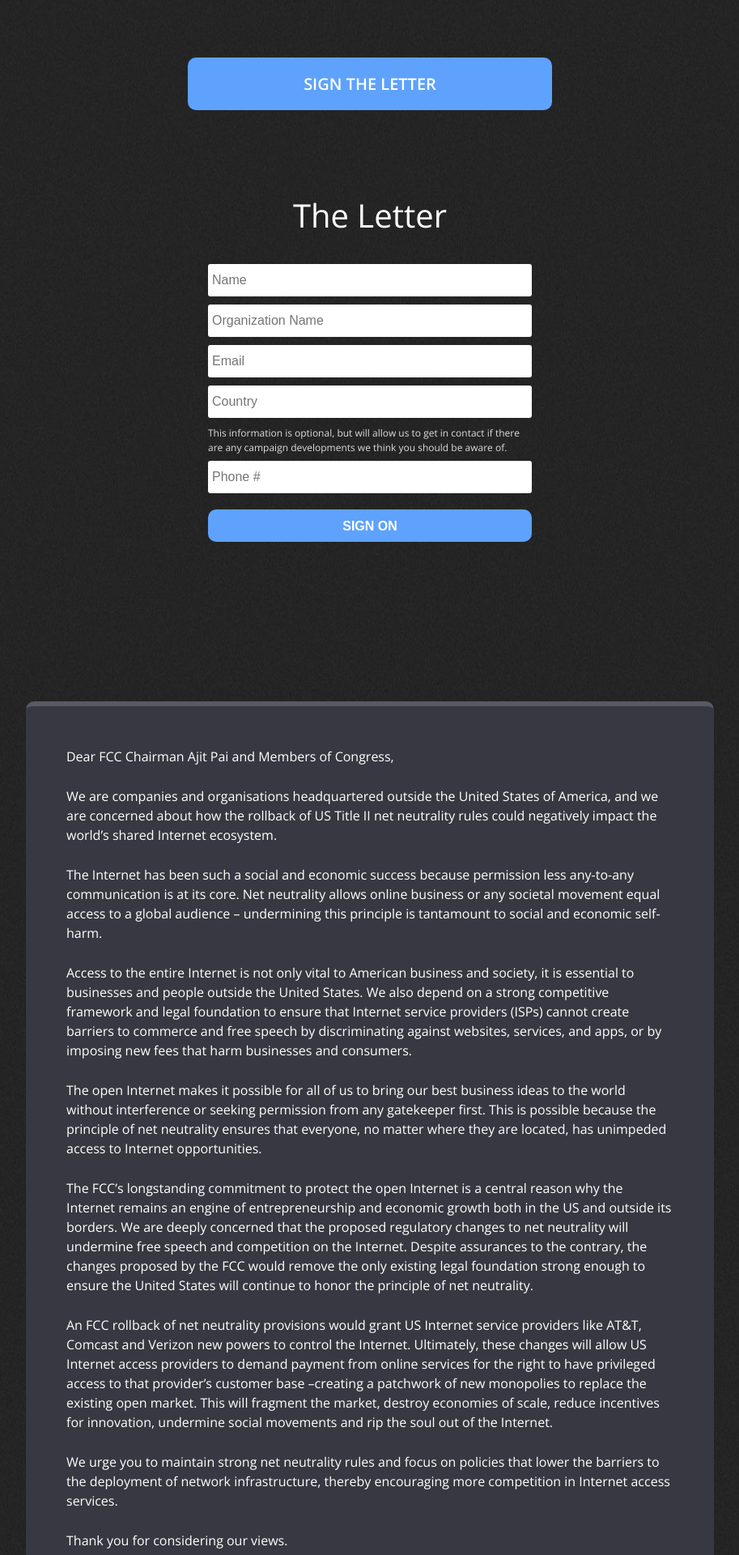
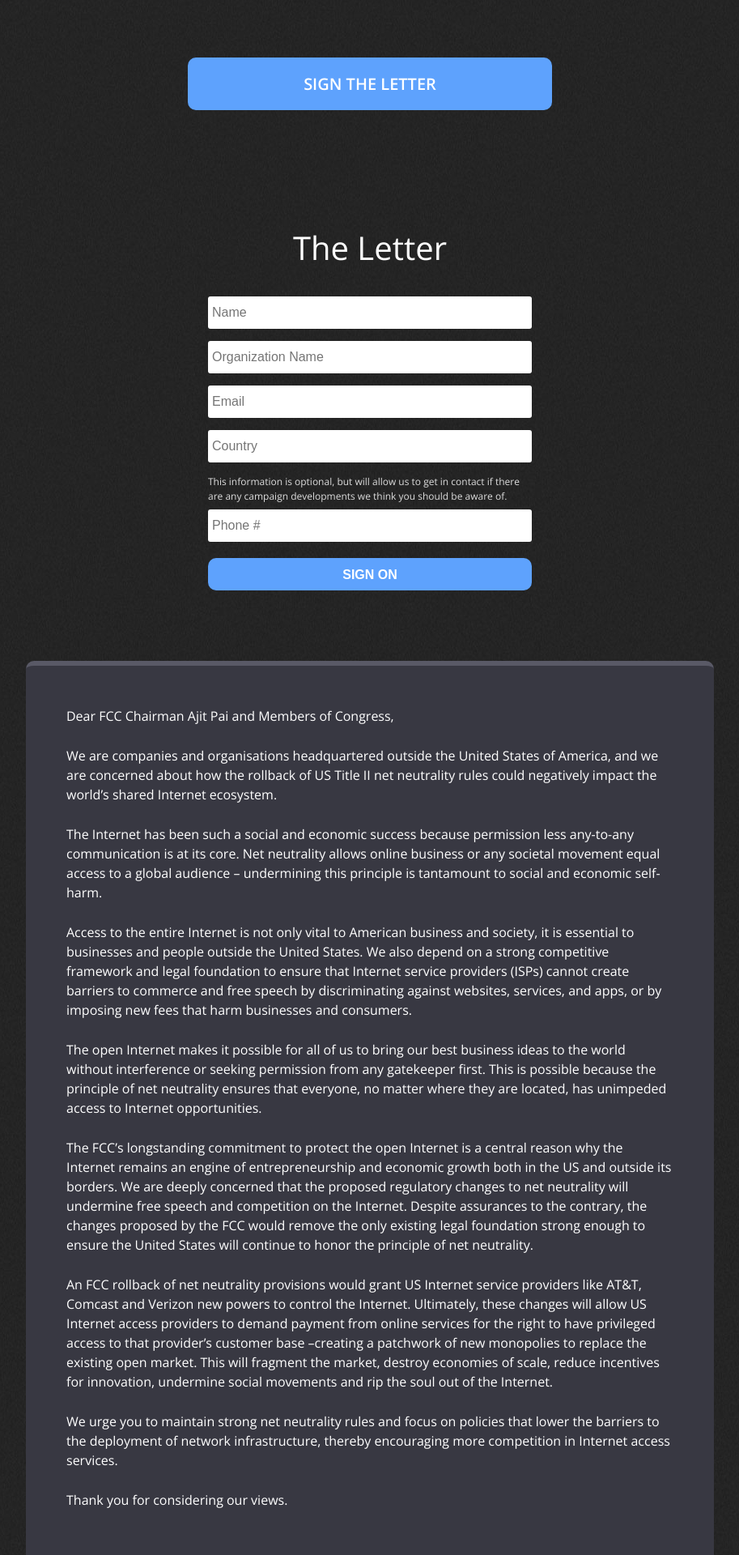
Before and after one commit to fightforthefuture/theworldfornetneutrality.com, a Jekyll site: the page built from index.md, in a window 1280 px wide. Shown: the part 409-2329 px from the top of the page at 81% size, without its empty margins (183-1096 px from the left). Built offline with Jekyll 4.4.1, drawn with Linux system fonts in a browser that asks for light colours.

Commit message:
Tweak spacing on sign up form

```diff
--- a/_sass/_default.scss
+++ b/_sass/_default.scss
@@ -64,6 +64,9 @@ dl:first-child {
 
 .section {
 	padding-bottom: 60px;
+}
+.letter {
+	margin-top: 40px;
 }
 .intro, .thanks {
 	padding-top: 15px;
@@ -273,6 +276,7 @@ form {
 		height: 40px;
 		line-height: 40px;
 		font-size: 16px;
+		margin-bottom: 15px;
 	}
 	.button {
 		font-size: 16px;
@@ -283,7 +287,7 @@ form {
 	}
 }
 #petition-form {
-	min-height: 510px;
+	min-height: 420px;
 	position: relative;
 	.message {
 		text-align: center;
```
